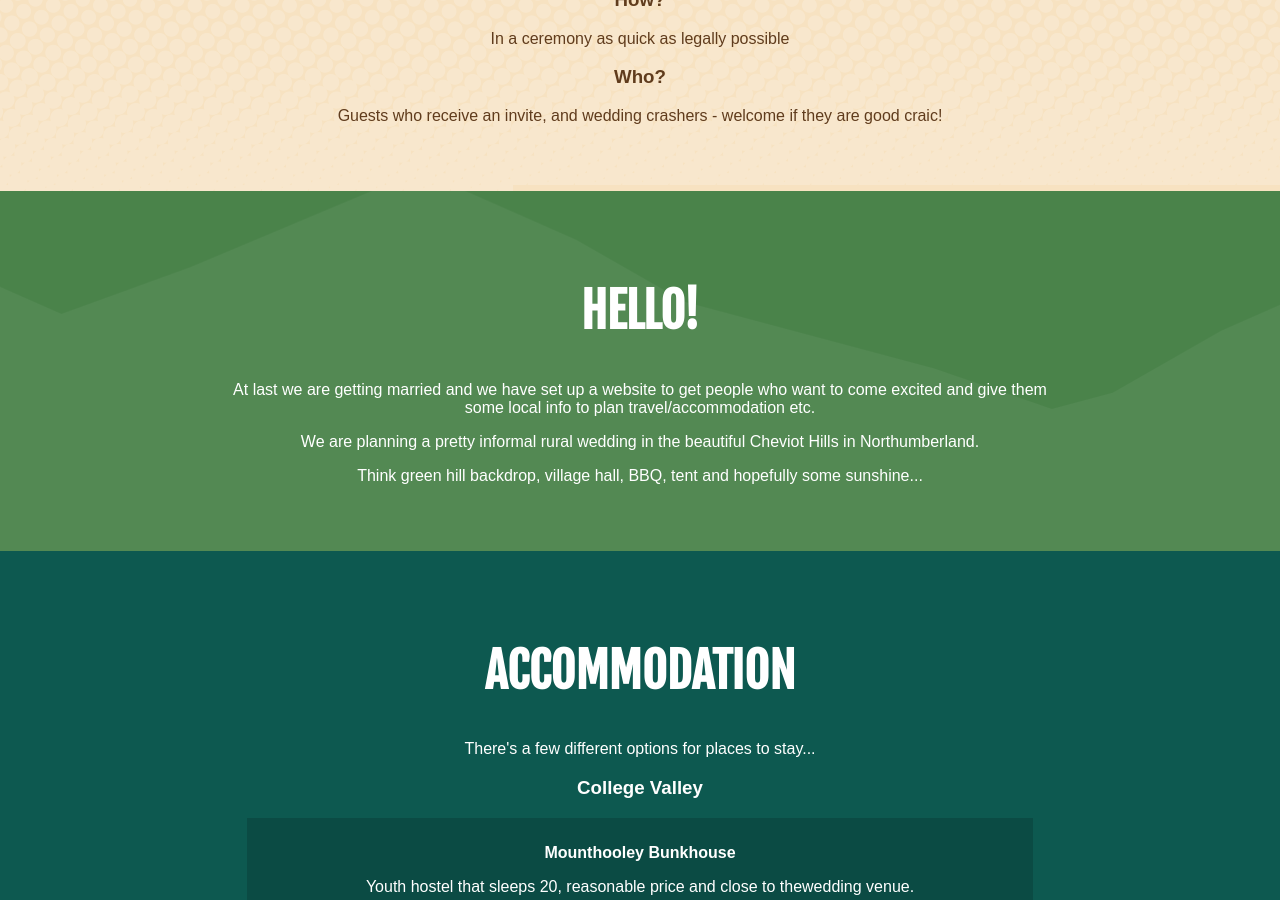
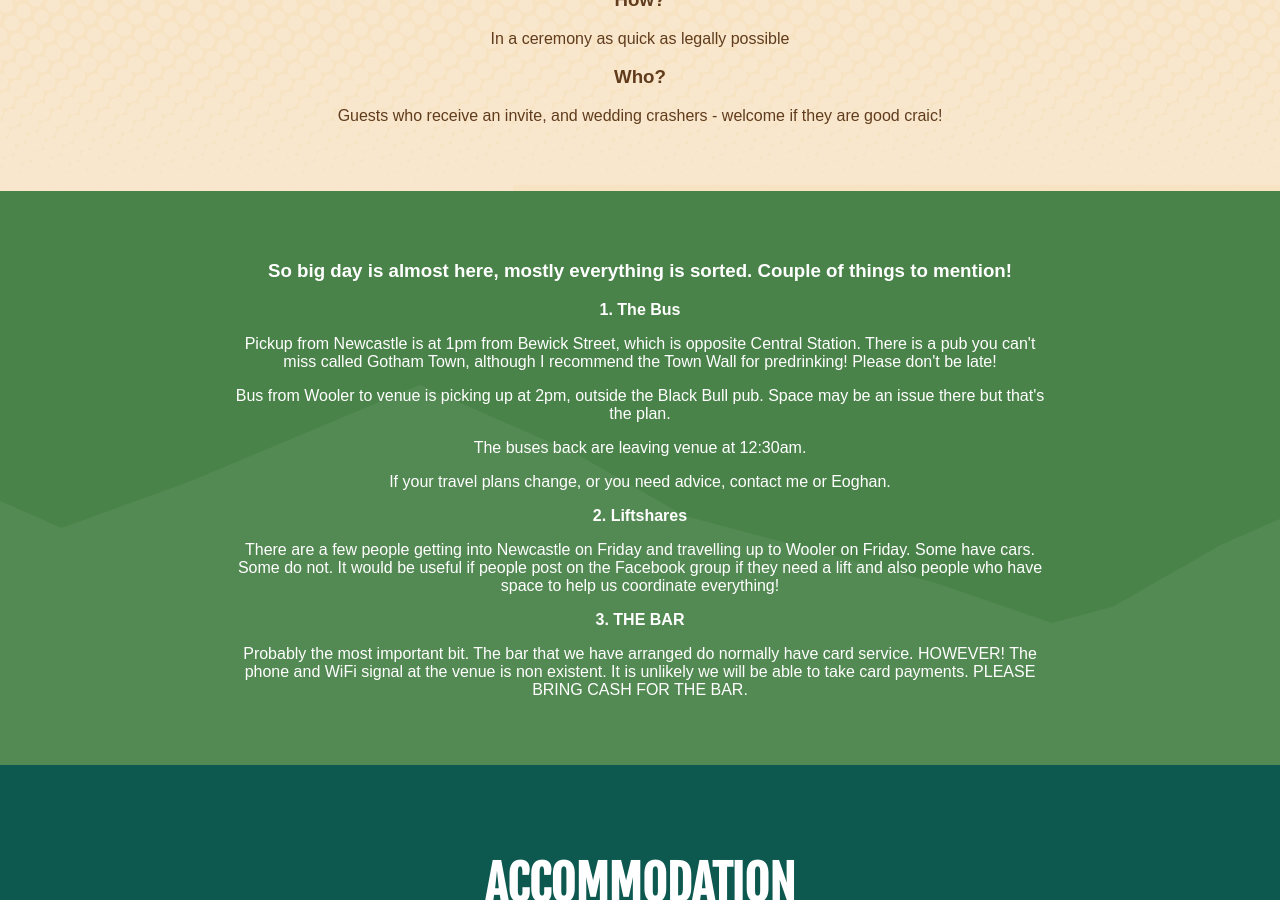
Before and after one commit to quigleyfest/quigleyfest.github.io, a Jekyll site: the page built from index.md, in a window 1280 px wide and 900 px high, scrolled down 1377 px. Built offline with Jekyll 4.4.1, drawn with Linux system fonts in a browser that asks for light colours; some web fonts are replaced.

Commit message:
Adding extra info

```diff
--- a/_layouts/default.html
+++ b/_layouts/default.html
@@ -37,11 +37,21 @@
 
     <section class="content green">
       <div class="wrapper">
-        <h2>Hello!</h2>
-        <p>At last we are getting married and we have set up a website to get people who want to come excited
-and give them some local info to plan travel/accommodation etc.</p>
-        <p>We are planning a pretty informal rural wedding in the beautiful Cheviot Hills in Northumberland.</p>
-        <p> Think green hill backdrop, village hall, BBQ, tent and hopefully some sunshine...</p>
+        <h3>So big day is almost here, mostly everything is sorted. Couple of things to mention!</h3>
+        <p><strong>1. The Bus</strong></p>
+        <p>Pickup from Newcastle is at 1pm from Bewick Street, which is opposite Central Station. There is a pub you can't miss called Gotham Town, although I recommend the Town Wall for predrinking! Please don't be late!</p>
+
+        <p>Bus from Wooler to venue is picking up at 2pm, outside the Black Bull pub. Space may be an issue there but that's the plan.</p>
+
+        <p>The buses back are leaving venue at 12:30am. </p>
+
+        <p>If your travel plans change, or you need advice, contact me or Eoghan.</p>
+
+        <p><strong>2. Liftshares</strong></p>
+        <p>There are a few people getting into Newcastle on Friday and travelling up to Wooler on Friday. Some have cars. Some do not. It would be useful if people post on the Facebook group if they need a lift and also people who have space to help us coordinate everything!</p>
+
+        <p><strong>3. THE BAR</strong></p>
+        <p>Probably the most important bit. The bar that we have arranged do normally have card service. HOWEVER! The phone and WiFi signal at the venue is non existent. It is unlikely we will be able to take card payments. PLEASE BRING CASH FOR THE BAR.</p>
       </div>
     </section>
 
```
